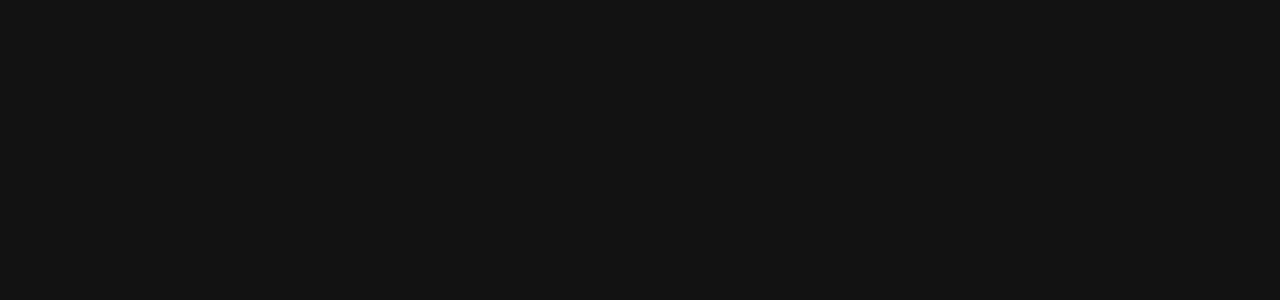
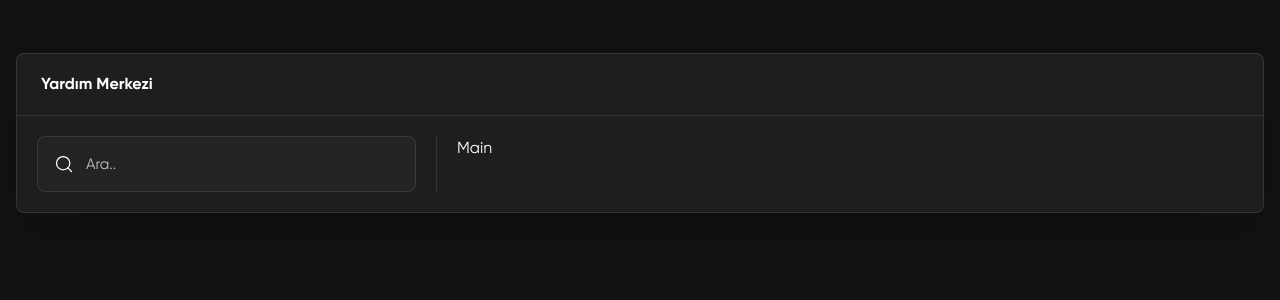
Before and after one commit to alperenkursun/help-center-app, a Next.js app: page / in a window 1280 px wide. Shown: the top 300 px of the page. Built offline with nearby package versions, Linux system fonts and the light colour scheme.

Commit message:
refactor: Proje düzeni bileşenlere ayrıldı ve SearchInput componenti oluşturuldu - Reorganized project layout into components and created SearchInput component

```diff
--- a/app/layout.tsx
+++ b/app/layout.tsx
@@ -39,7 +39,7 @@
   children: React.ReactNode;
 }>) {
   return (
-    <html lang="tr" className={`${gilroy.variable}`}>
+    <html lang="tr" className={`${gilroy.variable}`} suppressHydrationWarning>
       <body className="font-sans antialiased min-h-screen">
         {children}
       </body>
--- a/app/page.tsx
+++ b/app/page.tsx
@@ -1,7 +1,20 @@
+import Header from "@/components/Header";
+import Sidebar from "@/components/Sidebar";
+import MainContent from "@/components/MainContent";
+
 export default function Home() {
   return (
-    <>
+    <main className="min-h-screen bg-bg-outer py-13.25 px-4">
+      <div className="max-w-373.5 mx-auto w-full bg-bg-inner rounded-lg border border-border-dark shadow-2xl overflow-hidden">
 
-    </>
+        <Header />
+
+        <div className="flex p-5">
+          <Sidebar />
+          <MainContent />
+        </div>
+
+      </div>
+    </main>
   );
 }
--- /dev/null
+++ b/components/Header.tsx
@@ -0,0 +1,7 @@
+export default function Header() {
+  return (
+    <div className="px-6 py-5 font-bold text-[16px] text-text-primary leading-[130%] border-b border-border-dark">
+      Yardım Merkezi
+    </div>
+  );
+}
--- /dev/null
+++ b/components/MainContent.tsx
@@ -0,0 +1,7 @@
+export default function MainContent() {
+  return (
+    <section className="flex-1 pl-5">
+      Main
+    </section>
+  );
+}
--- /dev/null
+++ b/components/SearchInput.tsx
@@ -0,0 +1,14 @@
+import { Search } from "lucide-react";
+
+export default function SearchInput() {
+  return (
+    <div className="relative flex items-center w-full h-14 bg-card-bg border border-border-dark rounded-lg px-4 gap-3 focus-within:border-white/20 transition-all">
+      <Search className="w-5 h-5 text-white shrink-0" strokeWidth={1.5} />
+      <input
+        type="text"
+        placeholder="Ara.."
+        className="bg-transparent border-none outline-none flex-1 text-[15px] leading-none text-white placeholder:text-text-secondary font-normal"
+      />
+    </div>
+  );
+}
--- /dev/null
+++ b/components/Sidebar.tsx
@@ -0,0 +1,9 @@
+import SearchInput from "./SearchInput";
+
+export default function Sidebar() {
+  return (
+    <aside className="w-100 pr-5 border-r border-border-dark shrink-0">
+      <SearchInput />
+    </aside>
+  );
+}
```
